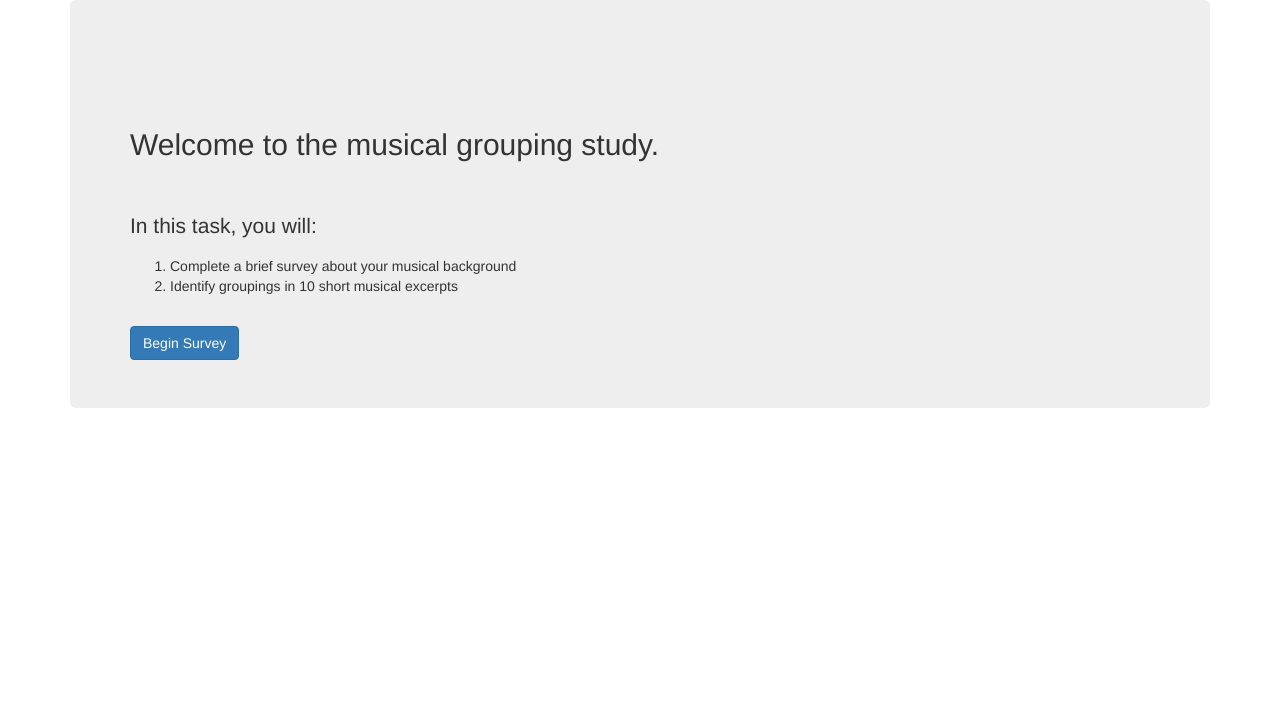
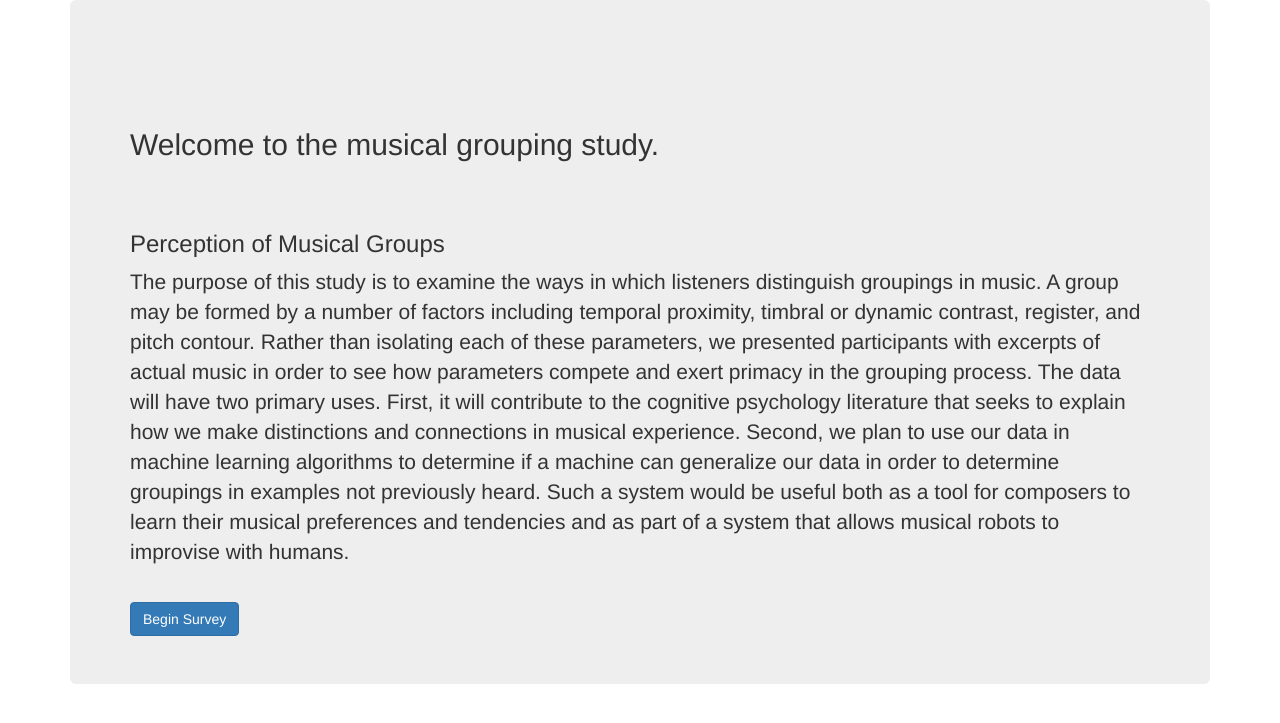
Before and after one commit to PeterMitrano/grouping, a Flask app: page /welcome in a window 1280 px wide. Shown: the top 723 px of the page. Run offline with Flask 2, Linux system fonts and the light colour scheme; some libraries are stand-ins or nearby versions.

Commit message:
add debriefing

```diff
--- a/interface/interface/templates/welcome.html
+++ b/interface/interface/templates/welcome.html
@@ -18,11 +18,12 @@
     <h2>Welcome to the musical grouping study.</h2>
     <br>
     <br>
-    <p>In this task, you will:</p>
-    <ol>
-      <li>Complete a brief survey about your musical background</li>
-      <li>Identify groupings in {{samples_per_participant}} short musical excerpts</li>
-    </ol>
+    <h3>
+      Perception of Musical Groups
+    </h3>
+    <p>
+      The purpose of this study is to examine the ways in which listeners distinguish groupings in music. A group may be formed by a number of factors including temporal proximity, timbral or dynamic contrast, register, and pitch contour. Rather than isolating each of these parameters, we presented participants with excerpts of actual music in order to see how parameters compete and exert primacy in the grouping process. The data will have two primary uses. First, it will contribute to the cognitive psychology literature that seeks to explain how we make distinctions and connections in musical experience. Second, we plan to use our data in machine learning algorithms to determine if a machine can generalize our data in order to determine groupings in examples not previously heard. Such a system would be useful both as a tool for composers to learn their musical preferences and tendencies and as part of a system that allows musical robots to improvise with humans.
+    </p>
     <br>
     <a id="begin_button" class="btn btn-primary">Begin Survey</a>
   </div>
```
